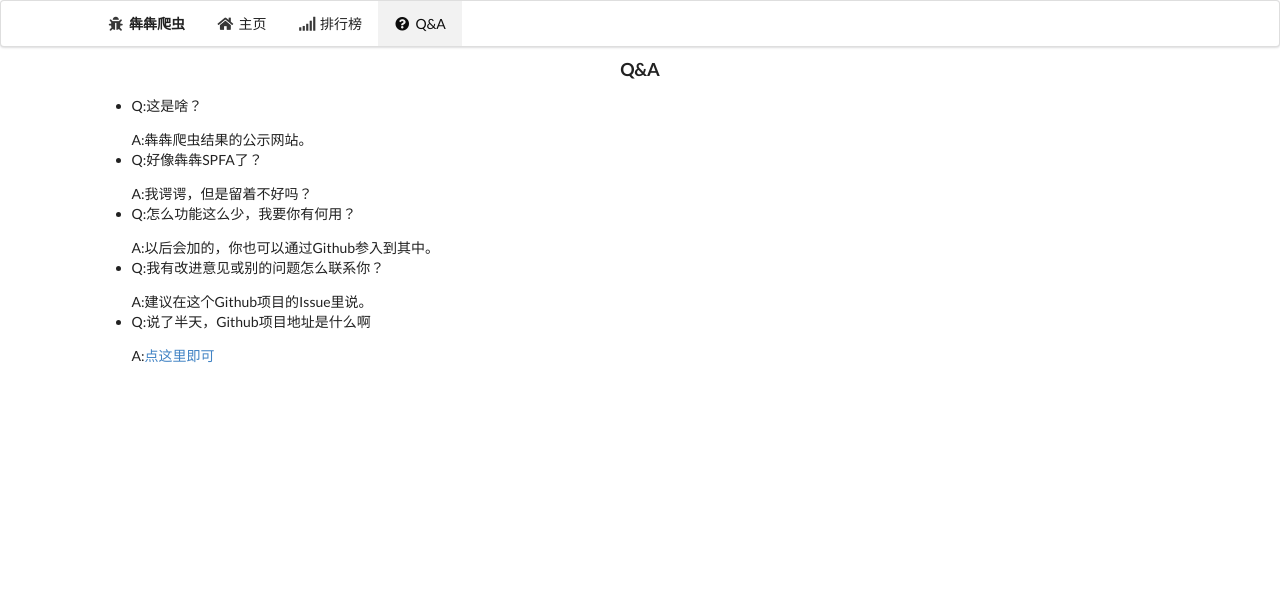
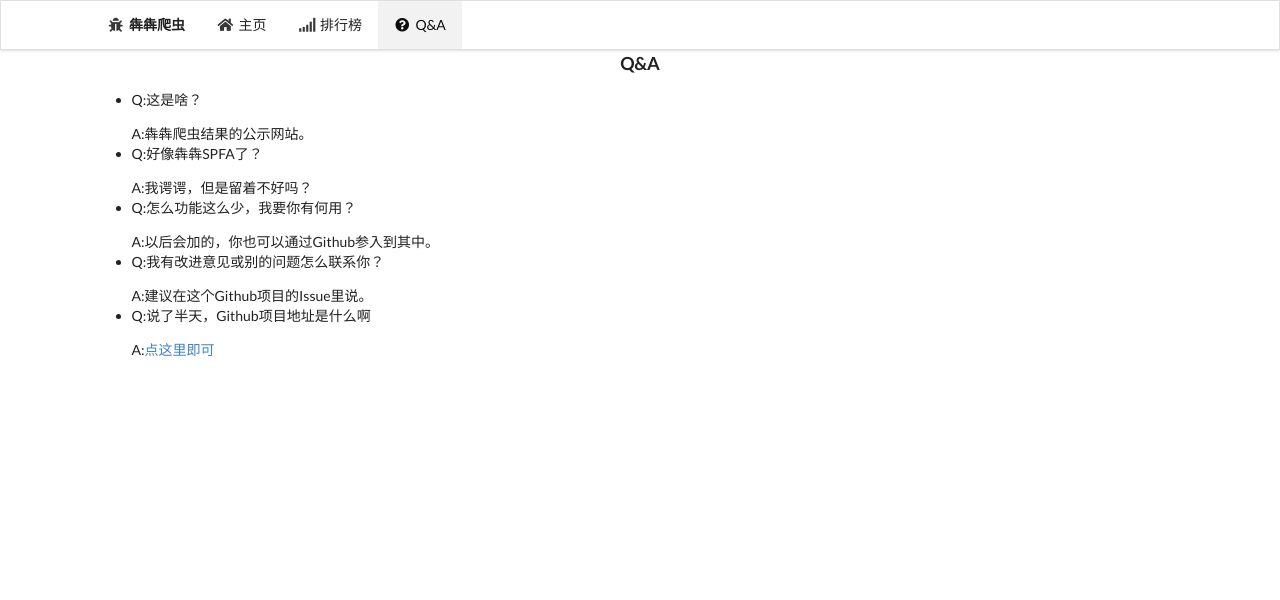
Before and after one commit to william-song-shy/ben-ben-spider, a Flask app: page /help in a window 1280 px wide. Shown: the top 600 px of the page. Before the commit the page ends 363 px from the top, so only its background shows below. Run offline with Flask 2, Linux system fonts and the light colour scheme; some libraries are stand-ins or nearby versions.

Commit message:
前端更改

```diff
--- a/templates/base.html
+++ b/templates/base.html
@@ -12,7 +12,7 @@
 		<script src="{{url_for('static',filename='semantic/semantic.min.js')}}"></script>
 	</head>
 	<body>
-		<div class="ui borderless menu" style="height: 47px;">
+		<div class="ui fixed borderless menu" style="height: 50px;">
 			<div class="ui container">
 				<a class="header item" href="{{url_for("main")}}">
 					<i class="bug icon"></i>
@@ -23,7 +23,7 @@
 				{{ render_nav_item('help', '<i class="help circle icon"> </i> Q&A') }}
 			</div>
 		</div>
-		<div class="ui container" >
+		<div class="ui container" style="margin-top: 55px; " >
 	        {{ render_messages(container=False, dismissible=True) }}
 	        {% block body %}{% endblock %}
     	</div>
```
